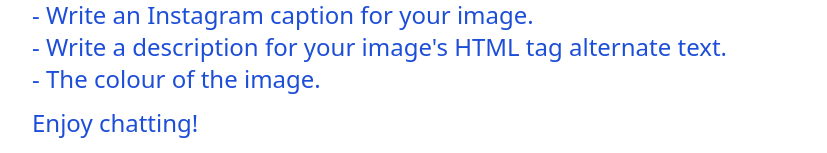
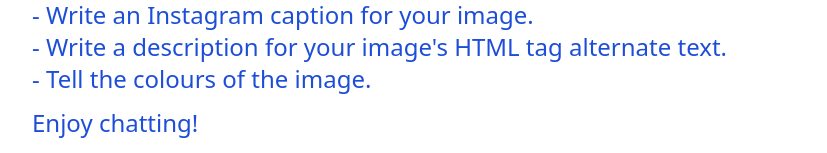
Before and after one commit to Suv4o/Image-to-Text-AI-Chat, a Vue app: page / in a window 1280 px wide. Shown: the part 189-342 px from the top of the page, without its empty margins (224-1051 px from the left). Built offline with nearby package versions, Linux system fonts and the light colour scheme; what v-file-drop would draw is missing.

Commit message:
chore(App.vue): update text to improve clarity and grammar in the image upload instructions

```diff
--- a/src/App.vue
+++ b/src/App.vue
@@ -363,7 +363,7 @@ async function loadImageLabels() {
             <li>- Write a description for the image.</li>
             <li>- Write an Instagram caption for your image.</li>
             <li>- Write a description for your image's HTML tag alternate text.</li>
-            <li>- The colour of the image.</li>
+            <li>- Tell the colours of the image.</li>
           </ul>
           Enjoy chatting!
         </p>
```
